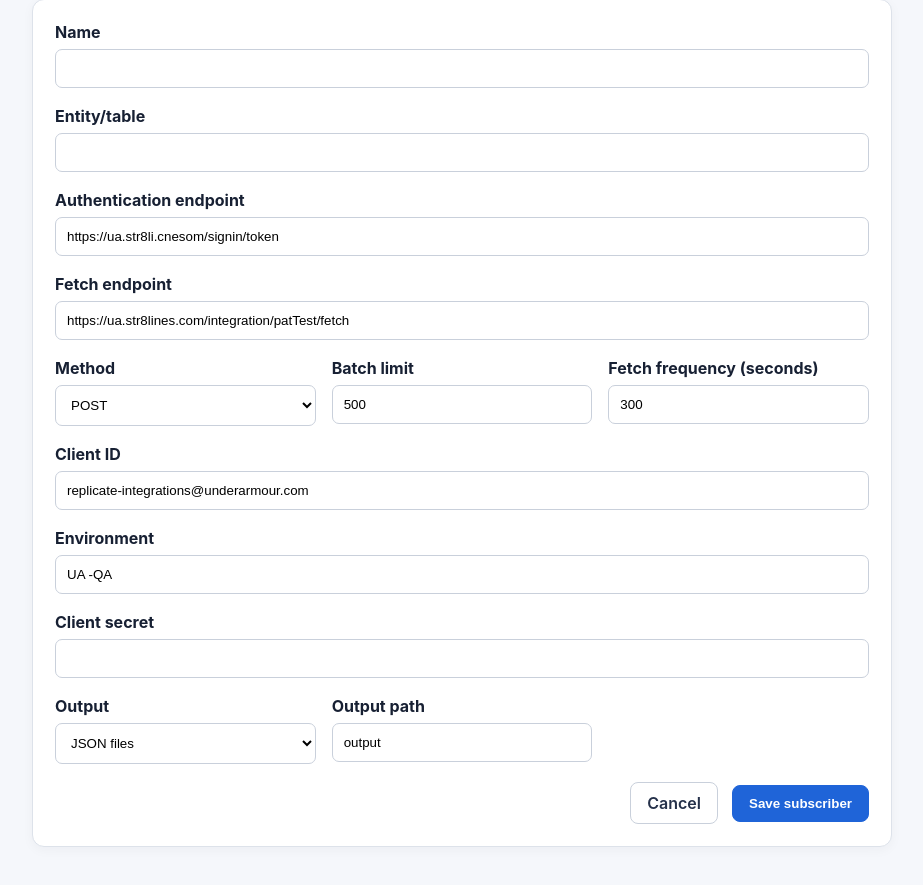
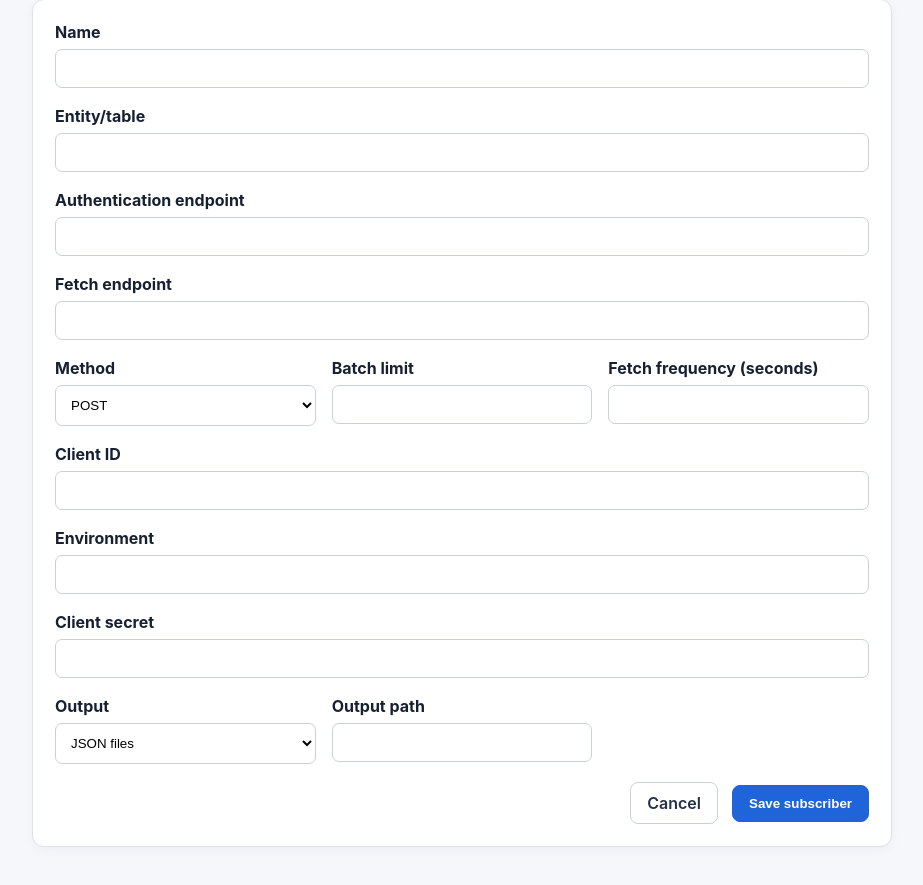
Before and after one commit to patoconor123/SLS-Queue-Manager, a Flask app: page /subscriber/new in a window 1280 px wide. Shown: the part 198-1083 px from the top of the page, without its empty margins (32-955 px from the left). Run offline with Flask 3, Linux system fonts and the light colour scheme.

Commit message:
Update form.html

```diff
--- a/templates/form.html
+++ b/templates/form.html
@@ -8,19 +8,19 @@
 <form method="post" class="panel form">
     <label>Name<input name="name" value="{{ sub.name if sub else '' }}" required /></label>
     <label>Entity/table<input name="entity_name" value="{{ sub.entity_name if sub else '' }}" required /></label>
-    <label>Authentication endpoint<input name="auth_endpoint" type="url" value="https://ua.str8li.cnesom/signin/token" required /></label>
-    <label>Fetch endpoint<input name="fetch_endpoint" type="url" value="https://ua.str8lines.com/integration/patTest/fetch" required /></label>
+    <label>Authentication endpoint<input name="auth_endpoint" type="url" value="{{ sub.auth_endpoint if sub else '' }}" required /></label>
+    <label>Fetch endpoint<input name="fetch_endpoint" type="url" value="{{ sub.fetch_endpoint if sub else '' }}" required /></label>
     <div class="split">
         <label>Method<select name="method"><option>POST</option></select></label>
-        <label>Batch limit<input name="batch_limit" type="number" value="500" min="1" required /></label>
-        <label>Fetch frequency (seconds)<input name="frequency_seconds" type="number" value="300" min="5" required /></label>
+        <label>Batch limit<input name="batch_limit" type="number" value="{{ sub.batch_limit if sub else '' }}" min="1" required /></label>
+        <label>Fetch frequency (seconds)<input name="frequency_seconds" type="number" value="{{ sub.frequency_seconds if sub else '' }}" min="5" required /></label>
     </div>
-    <label>Client ID<input name="client_id" value="replicate-integrations@underarmour.com" required /></label>
-    <label>Environment<input name="environment" value="UA -QA" required /></label>
+    <label>Client ID<input name="client_id" value="{{ sub.client_id if sub else '' }}" required /></label>
+    <label>Environment<input name="environment" value="{{ sub.environment if sub else '' }}" required /></label>
     <label>Client secret<input name="client_secret" type="password" autocomplete="new-password" required /></label>
     <div class="split">
         <label>Output<select name="output_type"><option value="json_files">JSON files</option></select></label>
-        <label>Output path<input name="output_path" value="output" required /></label>
+        <label>Output path<input name="output_path" value="{{ sub.output_path if sub else '' }}" required /></label>
     </div>
     <div class="actions">
         <a class="button" href="{{ url_for('index') }}">Cancel</a>
```
